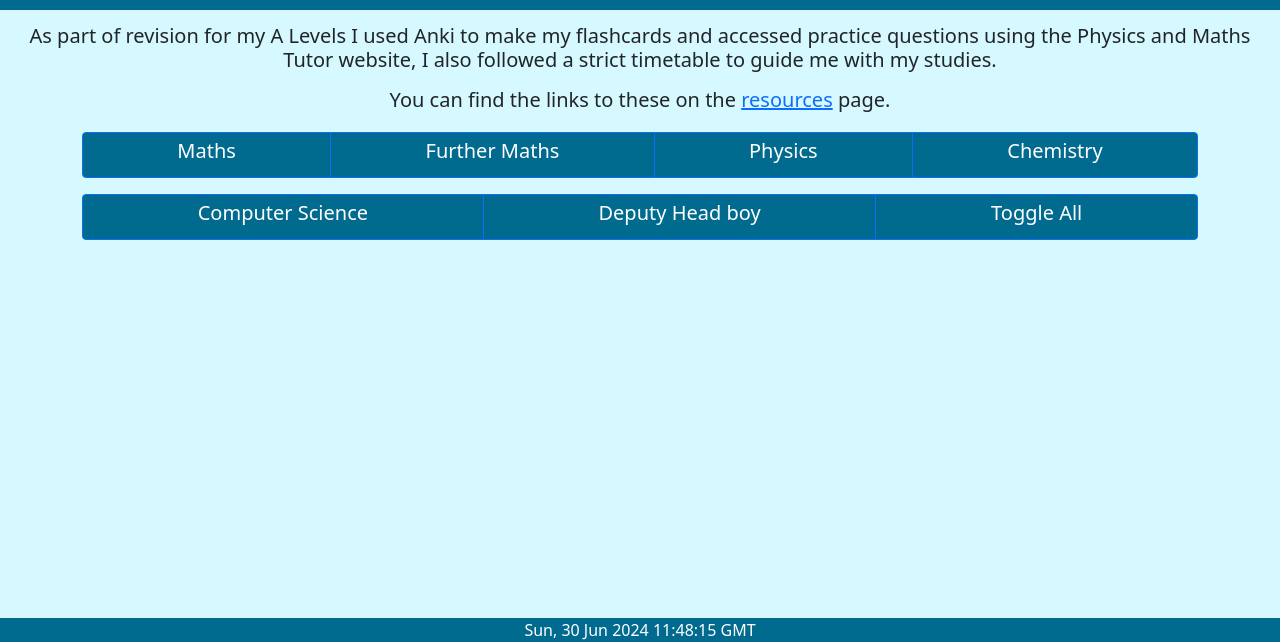
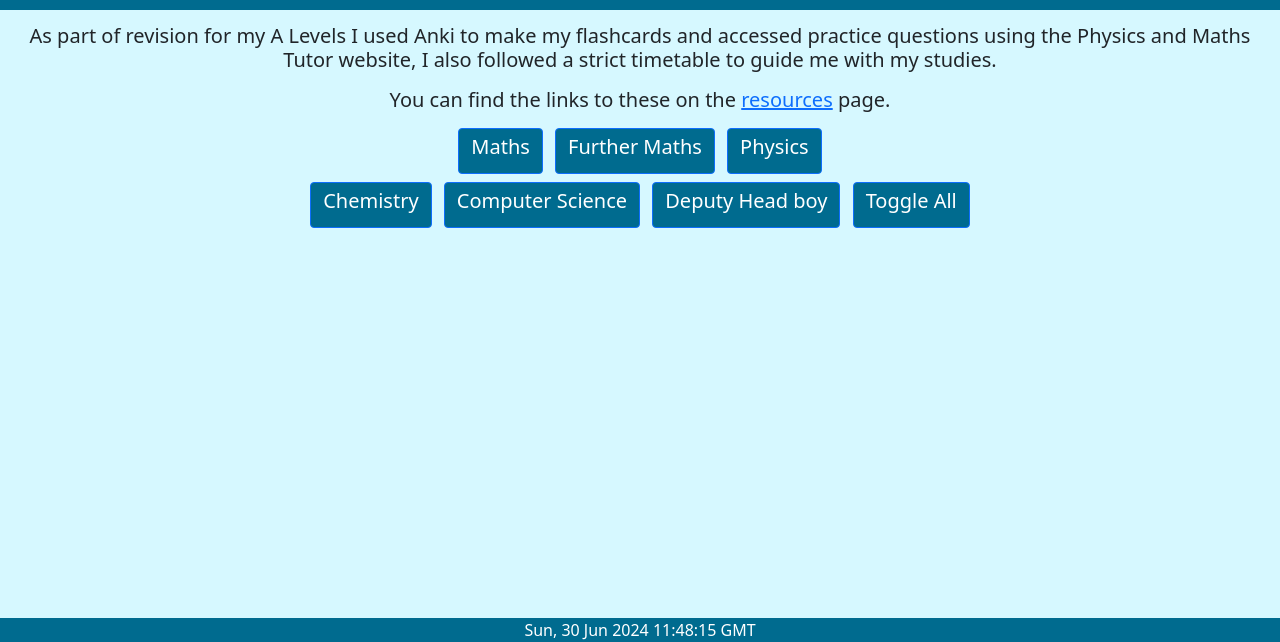
Before and after one commit to Jakotops/jakotops.github.io, a plain HTML site: page academic.html in a window 1280 px wide. Shown: the part 158-800 px from the top of the page. Drawn offline with nearby package versions, Linux system fonts and the light colour scheme.

Commit message:
Changed Academic buttons and card height

```diff
--- a/academic.html
+++ b/academic.html
@@ -49,22 +49,18 @@
       <main id = "section">
         <h5 class="container-fluid p-1">As part of revision for my A Levels I used Anki to make my flashcards and accessed practice questions using the Physics and Maths Tutor website, I also followed a strict timetable to guide me with my studies.</h6>
         <h5 class="p-1">You can find the links to these on the <a class="link" href="resources.html"><u>resources</u></a> page.</h6>
-        <p>
-          <div class="btn-group btn-xl container-md buttons"  role="group" aria-label="Basic example">
-            <a class="btn btn-primary" data-bs-toggle="collapse" style="background-color: #006B8F" href="#multiCollapseExample1" role="button" aria-expanded="false" aria-controls="multiCollapseExample1"><h5>Maths</h6></a>
-            <button class="btn btn-primary" type="button" style="background-color: #006B8F" data-bs-toggle="collapse" data-bs-target="#multiCollapseExample2" aria-expanded="false" aria-controls="multiCollapseExample2"><h5>Further Maths</h6></button>
-            <button class="btn btn-primary" type="button" style="background-color: #006B8F" data-bs-toggle="collapse" data-bs-target="#physics" aria-expanded="false" aria-controls="physics"><h5>Physics</h6></button>
-            <button class="btn btn-primary" type="button" style="background-color: #006B8F" data-bs-toggle="collapse" data-bs-target="#chemistry" aria-expanded="false" aria-controls="chemistry"><h5>Chemistry</h6></button>
-          </div>
-        </p>
-        <p>
-          <div class="btn-group btn-xl container-md buttons"  role="group" aria-label="Basic example">
-            <button class="btn btn-primary" type="button" style="background-color: #006B8F" data-bs-toggle="collapse" data-bs-target="#computerScience" aria-expanded="false" aria-controls="computerScience"><h5>Computer Science</h6></button>
-            <button class="btn btn-primary" type="button" style="background-color: #006B8F" data-bs-toggle="collapse" data-bs-target="#headBoy" aria-expanded="false" aria-controls="headBoy"><h5>Deputy Head boy</h6></button>
-            <button class="btn btn-primary" type="button" style="background-color: #006B8F" data-bs-toggle="collapse" data-bs-target=".multi-collapse" aria-expanded="false" aria-controls="multiCollapseExample1 multiCollapseExample2"><h5>Toggle All</h6></button>
-          </div>
-        </p>
-        <div class="row row-cols-4 row-cols-lg-4 mx-auto g-4 container-fluid d-flex justify-content-md-center card-deck pb-5 align-items-center">
+        <div>
+          <button class="btn btn-primary m-1" type="button" style="background-color: #006B8F" data-bs-toggle="collapse" data-bs-target="#multiCollapseExample1" aria-expanded="false" aria-controls="multiCollapseExample1"><h5>Maths</h5></button>
+          <button class="btn btn-primary m-1" type="button" style="background-color: #006B8F" data-bs-toggle="collapse" data-bs-target="#multiCollapseExample2" aria-expanded="false" aria-controls="multiCollapseExample2"><h5>Further Maths</h5></button>
+          <button class="btn btn-primary m-1" type="button" style="background-color: #006B8F" data-bs-toggle="collapse" data-bs-target="#physics" aria-expanded="false" aria-controls="physics"><h5>Physics</h5></button>
+        </div>
+        <div>
+          <button class="btn btn-primary m-1" type="button" style="background-color: #006B8F" data-bs-toggle="collapse" data-bs-target="#chemistry" aria-expanded="false" aria-controls="chemistry"><h5>Chemistry</h5></button>
+          <button class="btn btn-primary m-1" type="button" style="background-color: #006B8F" data-bs-toggle="collapse" data-bs-target="#computerScience" aria-expanded="false" aria-controls="computerScience"><h5>Computer Science</h6></button>
+          <button class="btn btn-primary m-1" type="button" style="background-color: #006B8F" data-bs-toggle="collapse" data-bs-target="#headBoy" aria-expanded="false" aria-controls="headBoy"><h5>Deputy Head boy</h5></button>
+          <button class="btn btn-primary m-1" type="button" style="background-color: #006B8F" data-bs-toggle="collapse" data-bs-target=".multi-collapse" aria-expanded="false" aria-controls="multiCollapseExample1 multiCollapseExample2"><h5>Toggle All</h5></button>
+        </div>
+        <div class="row row-cols-1 row-cols-sm-2 row-cols-md-3 mx-auto g-4 container-fluid d-flex justify-content-md-center card-deck pb-5 mt-0">
           <div class="col">
             <div class="collapse multi-collapse" id="multiCollapseExample1">
               <div class="card h-100">
@@ -79,7 +75,7 @@
             </div>
           </div>
           <div class="col">
-            <div class="collapse multi-collapse " id="multiCollapseExample2">
+            <div class="collapse multi-collapse" id="multiCollapseExample2">
               <div class="card h-100">
                 <div class="card-body subjects rounded-2 pb-5 pt-4">
                 <h4>Further Maths</h4>
--- a/styles.css
+++ b/styles.css
@@ -52,10 +52,6 @@ header
   transition: background-color 1s;
 }
 
-#physics
-{
-  background-color: #00FFF6;
-}
 
 
 .card-link
@@ -138,3 +134,8 @@ li
   height: 100%;
   position: relative
 }
+
+.collapse
+{
+  height: 100%;
+}
```
